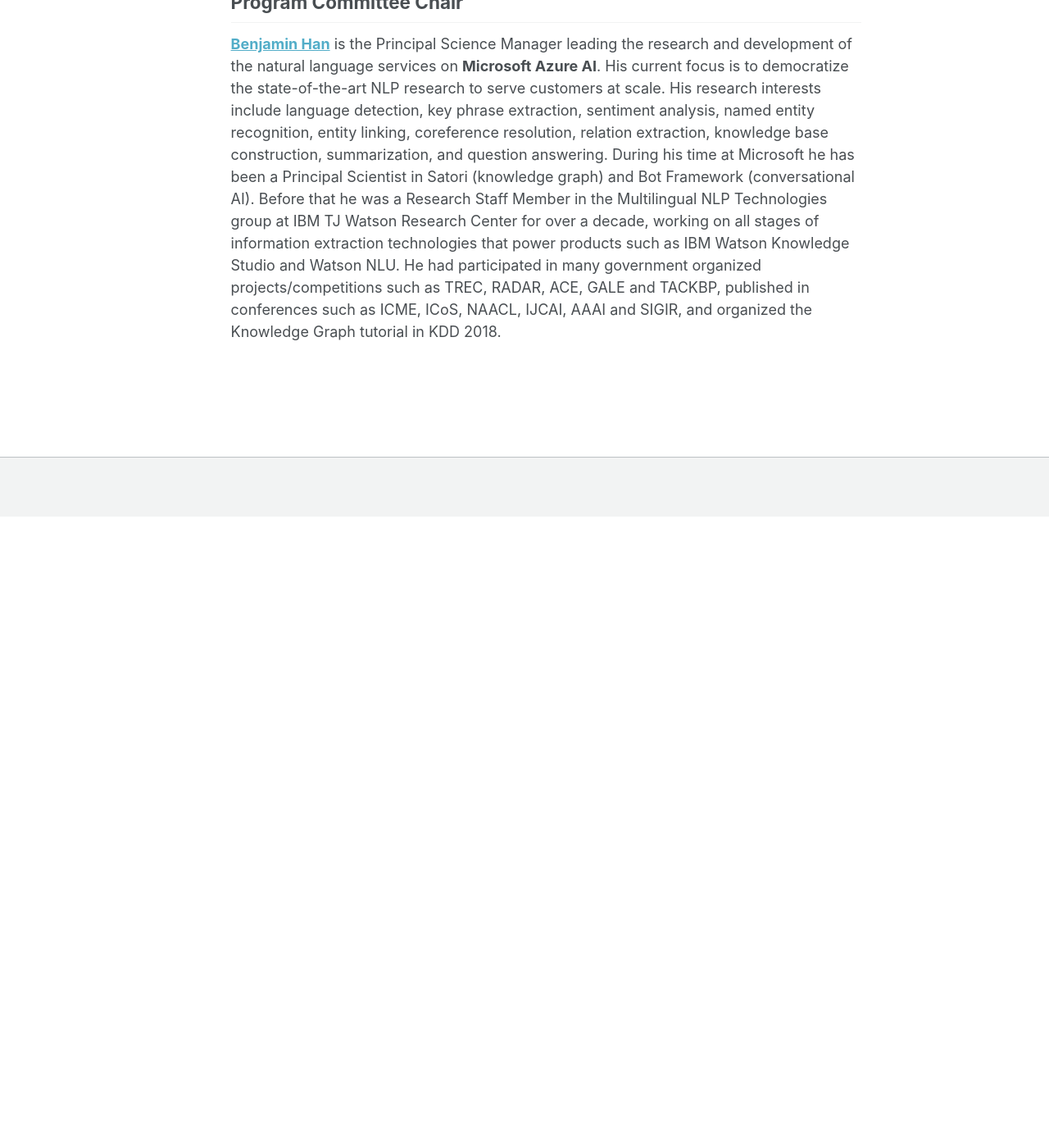
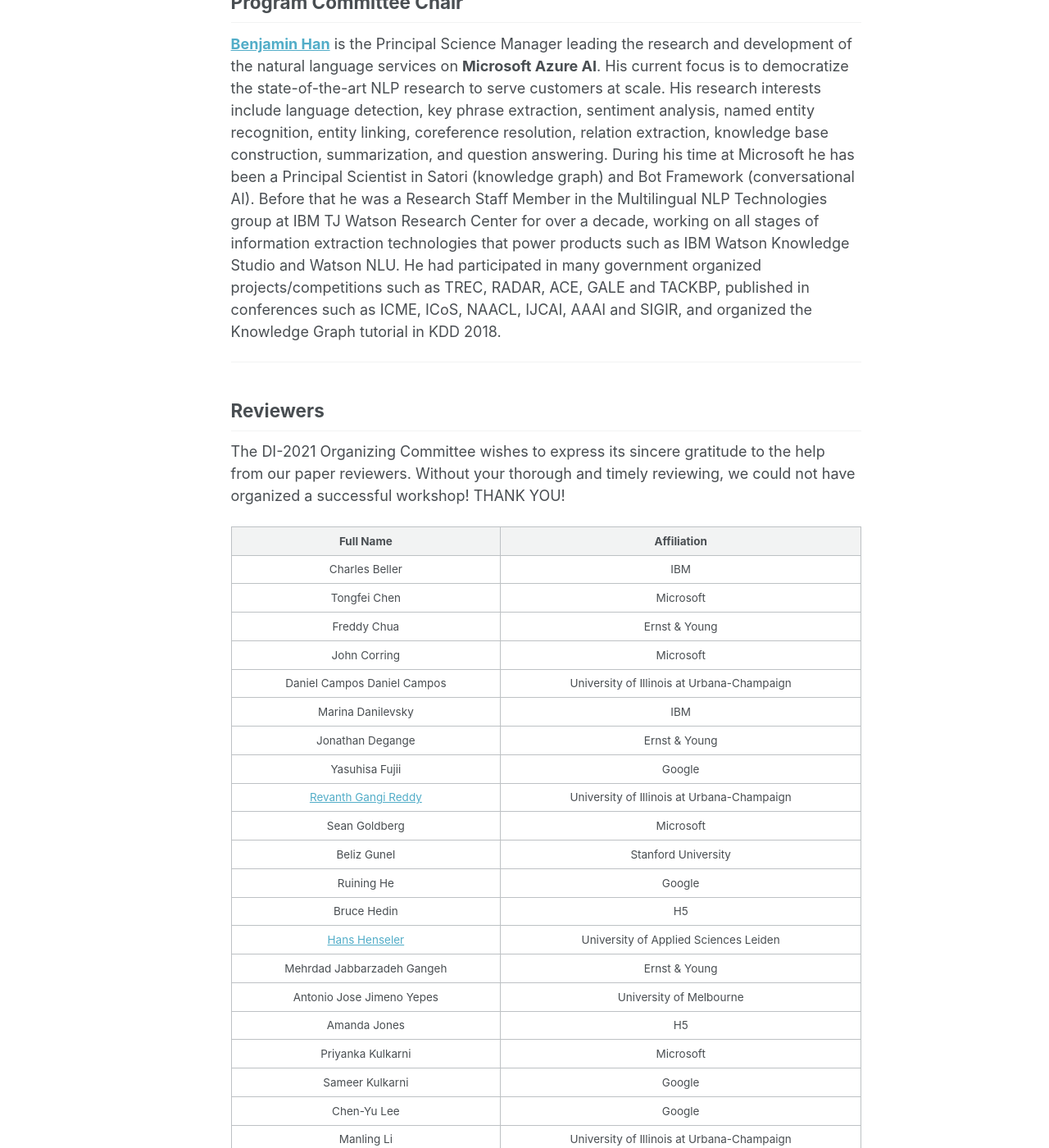
Before and after one commit to document-intelligence/DI-2022, a Jekyll site: the page built from _pages/organization.md, in a window 1280 px wide and 1400 px high, scrolled down 1817 px. Shown: the whole window at 82% size. Built offline with Jekyll 4.4.1, drawn with Linux system fonts in a browser that asks for light colours; before the commit the page ends 2447 px from its top, so only the background shows below that; some of the changed text lies outside the part shown.

Commit message:
Update organization.md

```diff
--- a/_pages/organization.md
+++ b/_pages/organization.md
@@ -92,3 +92,54 @@ government organized projects/competitions such as TREC, RADAR, ACE,
 GALE and TACKBP, published in conferences such as ICME, ICoS, NAACL,
 IJCAI, AAAI and SIGIR, and organized the Knowledge Graph tutorial in
 KDD 2018.
+
+
+------
+
+## Reviewers
+
+The DI-2021 Organizing Committee wishes to express its sincere gratitude to the help from our paper reviewers. Without your thorough and timely reviewing, we could not have organized a successful workshop! THANK YOU!
+
+| Full Name | Affiliation |
+|:-:  |:-:  |
+| Charles Beller | IBM |
+| Tongfei Chen | Microsoft |
+| Freddy Chua | Ernst & Young |
+| John Corring | Microsoft |
+| Daniel Campos Daniel Campos | University of Illinois at Urbana-Champaign |
+| Marina Danilevsky | IBM |
+| Jonathan Degange | Ernst & Young |
+| Yasuhisa Fujii | Google |
+| [Revanth Gangi Reddy](https://gangiswag.github.io) | University of Illinois at Urbana-Champaign |
+| Sean Goldberg | Microsoft |
+| Beliz Gunel | Stanford University |
+| Ruining He | Google |
+| Bruce Hedin | H5 |
+| [Hans Henseler](https://www.linkedin.com/in/henseler/) | University of Applied Sciences Leiden |
+| Mehrdad Jabbarzadeh Gangeh | Ernst & Young |
+| Antonio Jose Jimeno Yepes | University of Melbourne |
+| Amanda Jones | H5 |
+| Priyanka Kulkarni | Microsoft |
+| Sameer Kulkarni | Google |
+| Chen-Yu Lee | Google |
+| Manling Li | University of Illinois at Urbana-Champaign |
+| James Mayfield | Johns Hopkins University |
+| Graham McDonald | University of Glasgow |
+| Lesly Miculicich | Microsoft |
+| Mark Noel | Hogan Lovells |
+| Feifei Pan | Rensselaer Polytechnic Institute |
+| Navneet Potti | Google |
+| Xiaoqi Ren | Google |
+| Herbert Roitblat | Mimecast |
+| Amr Sharaf | Microsoft |
+| Ying Sheng | Google |
+| Baoguang Shi | Microsoft |
+| Peter Staar | IBM |
+| Baochen Sun | Microsoft |
+| Dan Tecuci | Ernst & Young |
+| Jyothi Vinjumur | Walmart |
+| Guoxin Wang | Microsoft |
+| Sen Wu | Stanford University |
+| Yuan Xie | Microsoft |
+| Li Yang | Google |
+| Qi Zeng | University of Illinois at Urbana-Champaign |
```
